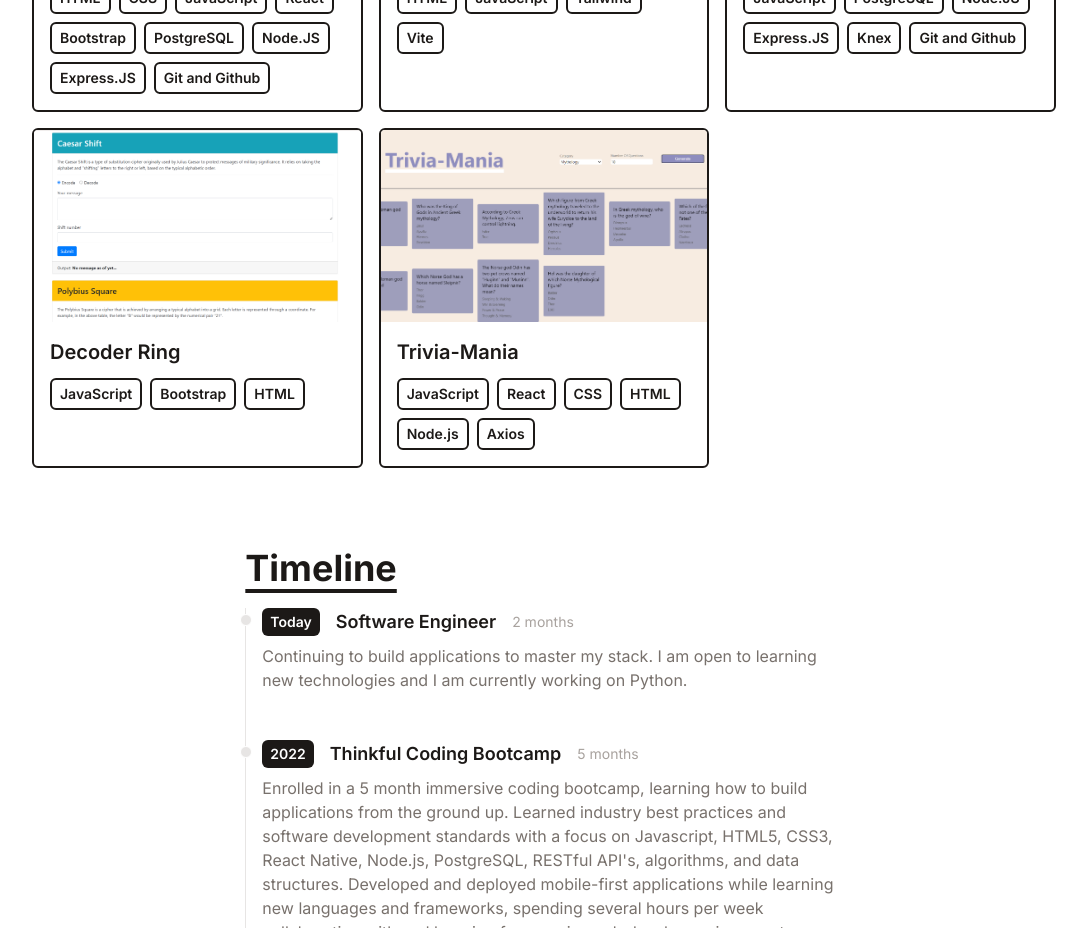
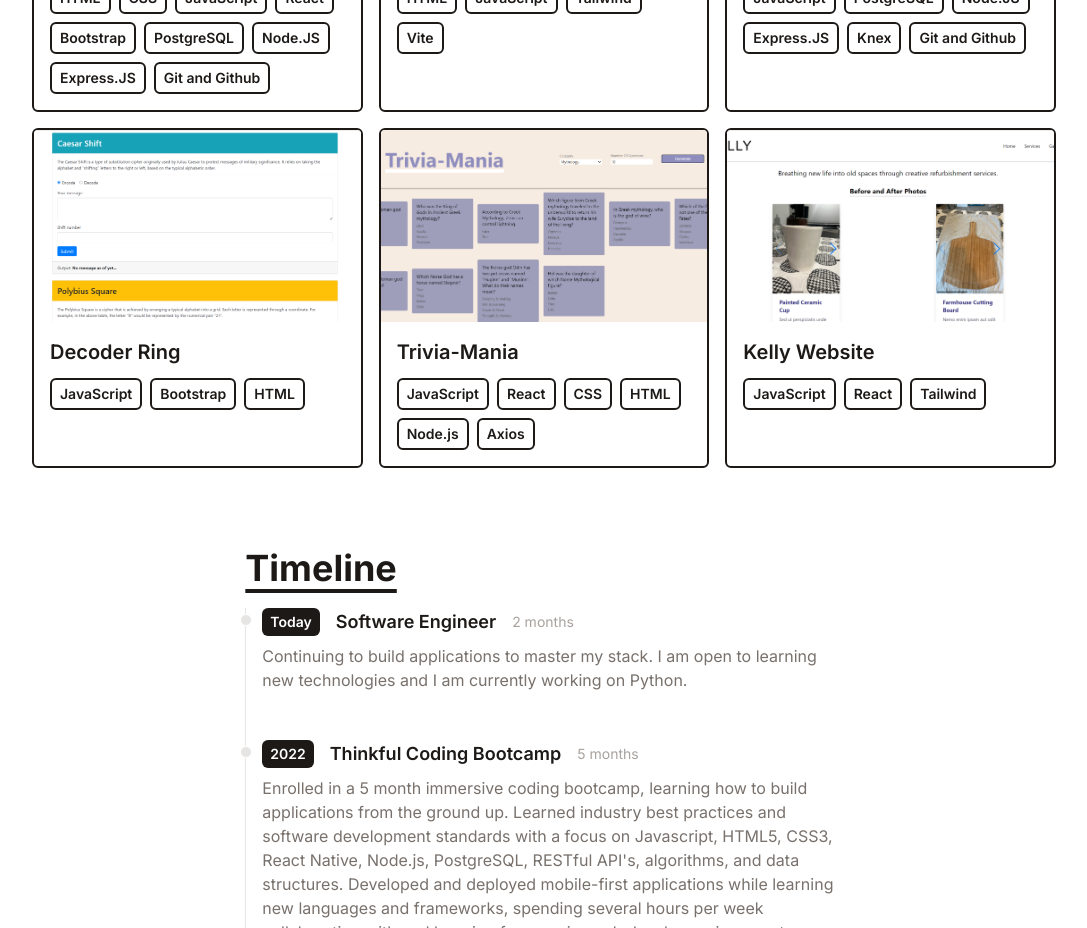
Before and after one commit to axsuphu/alyssa_suphunthuchat, a React (Vite) app: page / in a window 1280 px wide. Shown: the part 1080-2008 px from the top of the page, without its empty margins (96-1183 px from the left). Built offline with nearby package versions, Linux system fonts and the light colour scheme.

Commit message:
added kelly website

```diff
--- a/src/data/portfolio.js
+++ b/src/data/portfolio.js
@@ -46,4 +46,10 @@ export default [
     stack: ["JavaScript", "React", "CSS", "HTML", "Node.js", "Axios"],
     link: "https://trivia-mania.vercel.app/",
   },
+  {
+    title: "Kelly Website",
+    imgUrl: "/assets/kelly-website-demo.png",
+    stack: ["JavaScript", "React", "Tailwind"],
+    link: "https://extraordinary-gaufre-5d60ac.netlify.app/",
+  },
 ];
```
Also changed, not shown: public/assets/kelly-website-demo.png (added).
